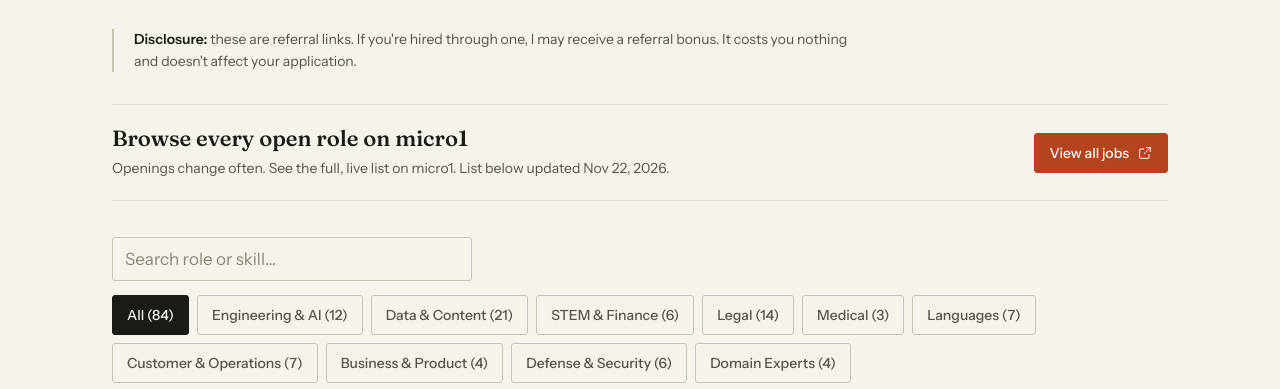
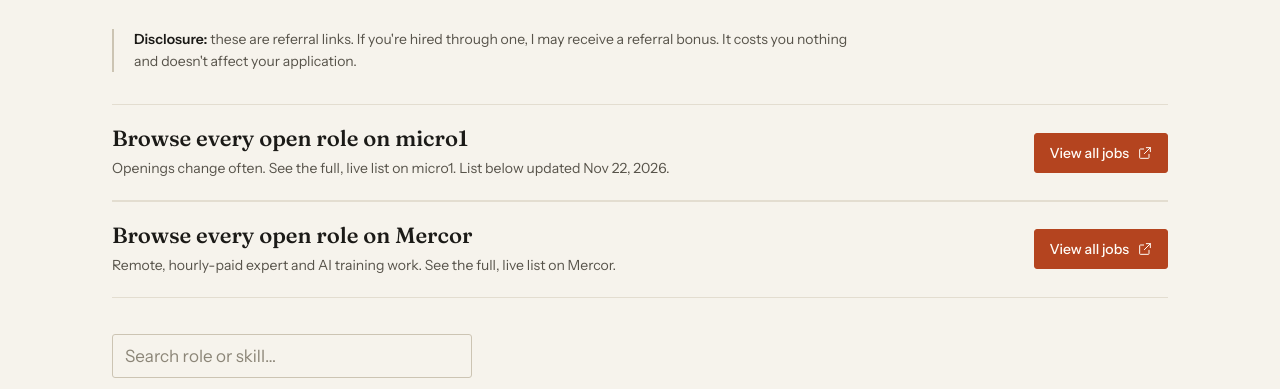
Before and after one commit to tazim5032/tazim5032.github.io, a website: page referrals.html in a window 1280 px wide. Shown: the part 403-792 px from the top of the page. Drawn offline with Linux system fonts and the light colour scheme.

Commit message:
Add Mercor as a separate referral platform on the Open roles page

```diff
--- a/referrals.html
+++ b/referrals.html
@@ -101,7 +101,9 @@
     var today=new Date().toISOString().slice(0,10);
     roles=(data.roles||[]).filter(function(r){return !r.hidden&&(!r.deadline||r.deadline>=today);});
     boards.innerHTML=(data.boards||[]).map(function(b){
-      return '<div class="card board"><div><b>'+esc(b.title)+'</b><span>'+esc(b.note||'')+(data.updated?' List below updated '+Site.fmtDate(data.updated)+'.':'')+'</span></div>'+applyBtn(safeUrl(b.link),'View all jobs',b.company+' - all roles')+'</div>';
+      // "List below updated" only for platforms that actually have roles listed below.
+      var listed=roles.some(function(r){return r.company===b.company;});
+      return '<div class="card board"><div><b>'+esc(b.title)+'</b><span>'+esc(b.note||'')+(listed&&data.updated?' List below updated '+Site.fmtDate(data.updated)+'.':'')+'</span></div>'+applyBtn(safeUrl(b.link),'View all jobs',b.company+' - all roles')+'</div>';
     }).join('');
     var seen={},order=[];roles.forEach(function(r){if(r.category&&!seen[r.category]){seen[r.category]=0;order.push(r.category);}seen[r.category]++;});
     cats.innerHTML=order.length>1?['<button class="tagbtn" type="button" data-cat="" aria-pressed="true">All ('+roles.length+')</button>'].concat(order.map(function(c){
--- a/referrals.json
+++ b/referrals.json
@@ -6,6 +6,12 @@
       "title": "Browse every open role on micro1",
       "note": "Openings change often. See the full, live list on micro1.",
       "link": "https://refer.micro1.ai/referral/jobs/?referralCode=b42811d1-dfe5-4c33-b230-b3c71dad50bd&utm_source=referral&utm_medium=share&utm_campaign=job_referral"
+    },
+    {
+      "company": "Mercor",
+      "title": "Browse every open role on Mercor",
+      "note": "Remote, hourly-paid expert and AI training work. See the full, live list on Mercor.",
+      "link": "https://work.mercor.com?referralCode=457ca4a3-06a2-ace1-9b78-eaec677252f2&utm_campaign=platform&utm_medium=direct&utm_source=referral"
     }
   ],
   "roles": [
```
